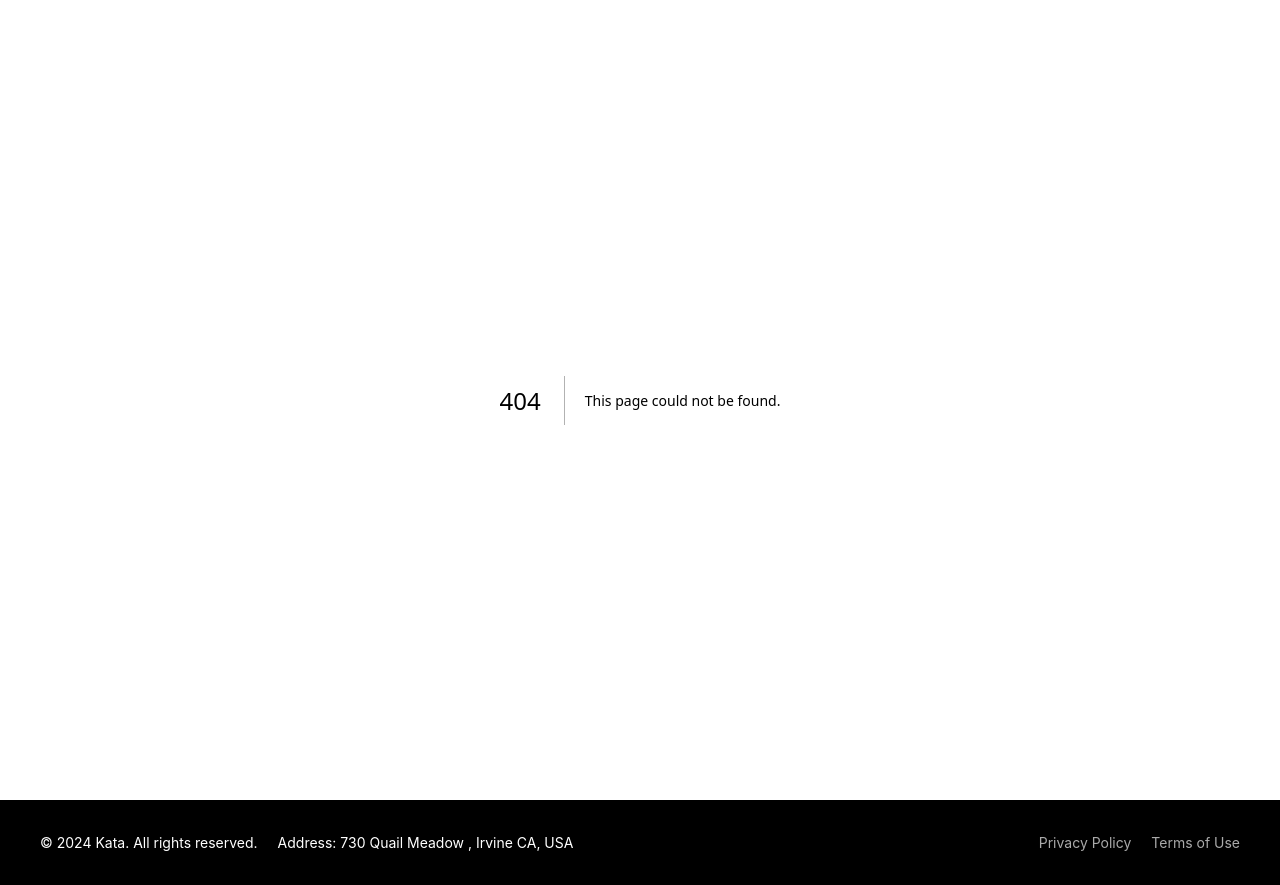
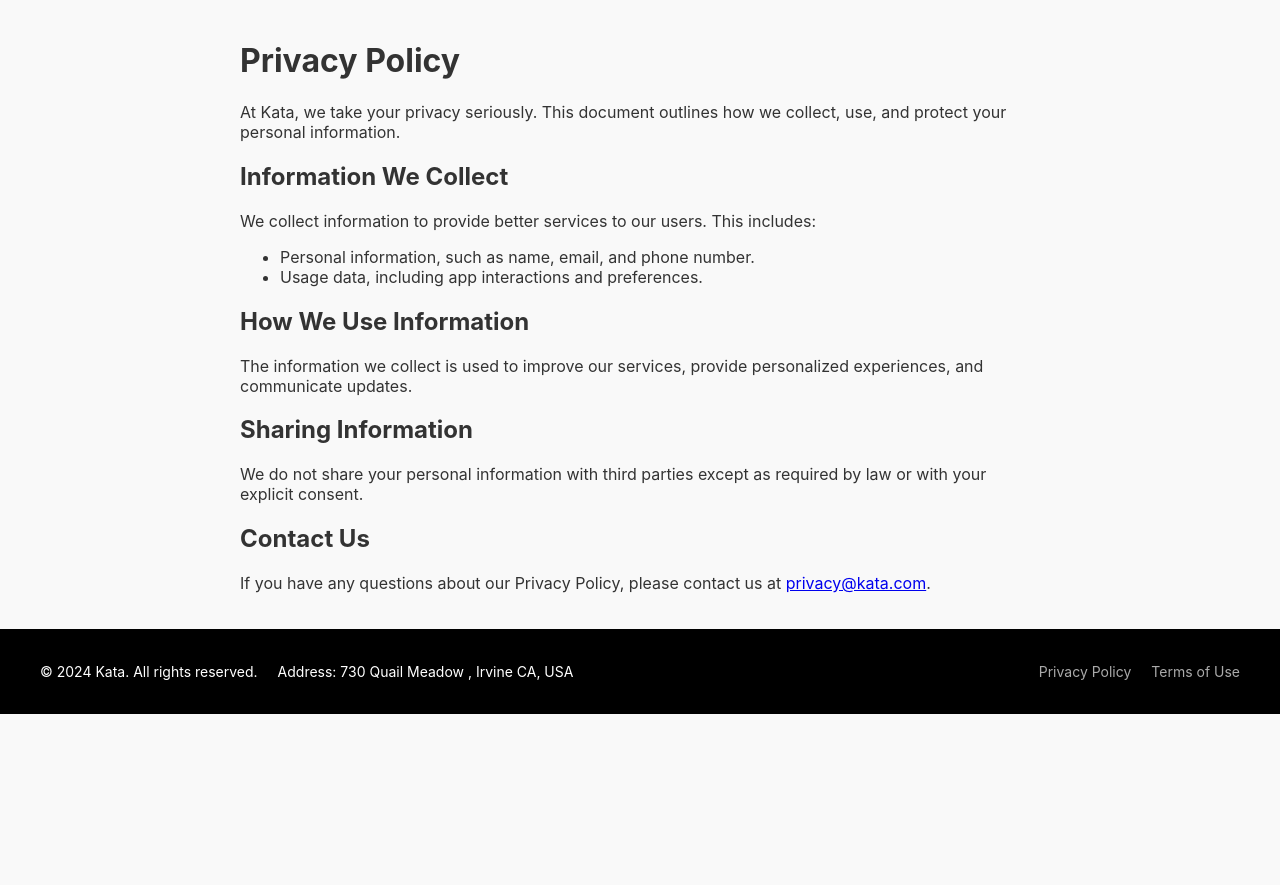
Before and after one commit to lvvNikolas/Kata, a Next.js app: page /privacy-policy in a window 1280 px wide. Before the commit this address had no page. After the commit the page ends 800 px from the top, so only its background shows below. Built offline with nearby package versions, Linux system fonts and the light colour scheme.

Commit message:
added Privacy Policy

```diff
--- /dev/null
+++ b/src/app/privacy-policy/page.js
@@ -0,0 +1,30 @@
+export default function PrivacyPolicy() {
+    return (
+      <div style={{ padding: '20px', maxWidth: '800px', margin: '0 auto', color: '#333' }}>
+        <h1>Privacy Policy</h1>
+        <p>
+          At Kata, we take your privacy seriously. This document outlines how we collect, use, and protect your personal information.
+        </p>
+        <h2>Information We Collect</h2>
+        <p>
+          We collect information to provide better services to our users. This includes:
+        </p>
+        <ul>
+          <li>Personal information, such as name, email, and phone number.</li>
+          <li>Usage data, including app interactions and preferences.</li>
+        </ul>
+        <h2>How We Use Information</h2>
+        <p>
+          The information we collect is used to improve our services, provide personalized experiences, and communicate updates.
+        </p>
+        <h2>Sharing Information</h2>
+        <p>
+          We do not share your personal information with third parties except as required by law or with your explicit consent.
+        </p>
+        <h2>Contact Us</h2>
+        <p>
+          If you have any questions about our Privacy Policy, please contact us at <a href="mailto:privacy@kata.com">privacy@kata.com</a>.
+        </p>
+      </div>
+    );
+  }
```
Also changed, not shown: src/app/components/Portfolio.js (+12 -0 lines), src/app/page.module.css (+15 -0 lines).
